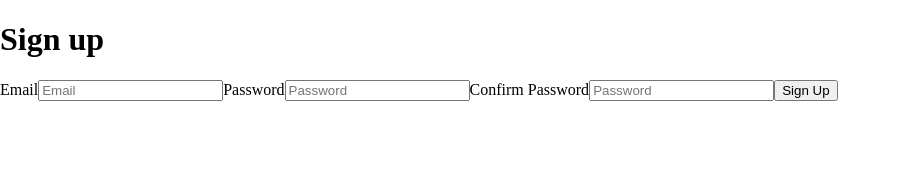
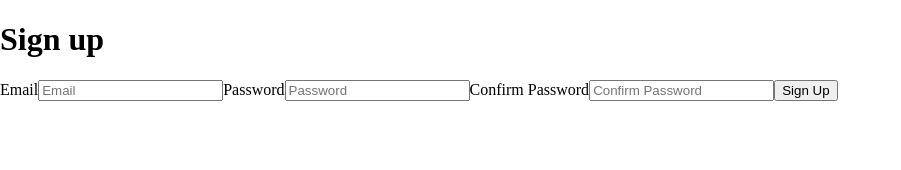
Before and after one commit to velikoss/stupeni-bank, a React (Create React App) app: page /signup in a window 1280 px wide. Shown: the top 170 px of the page, without its empty margins (0-901 px from the left). Built offline with nearby package versions, Linux system fonts and the light colour scheme; no server answers.

Commit message:
Authorization demo

```diff
--- a/src/components/molecules/SignUp.js
+++ b/src/components/molecules/SignUp.js
@@ -30,7 +30,7 @@ const SignUp = ({history}) => {
         </label>
         <label>
           Confirm Password
-          <input name="password" type="password" placeholder="Password"/>
+          <input name="confirm_password" type="password" placeholder="Confirm Password"/>
         </label>
         <button type="submit">Sign Up</button>
       </form>
```
